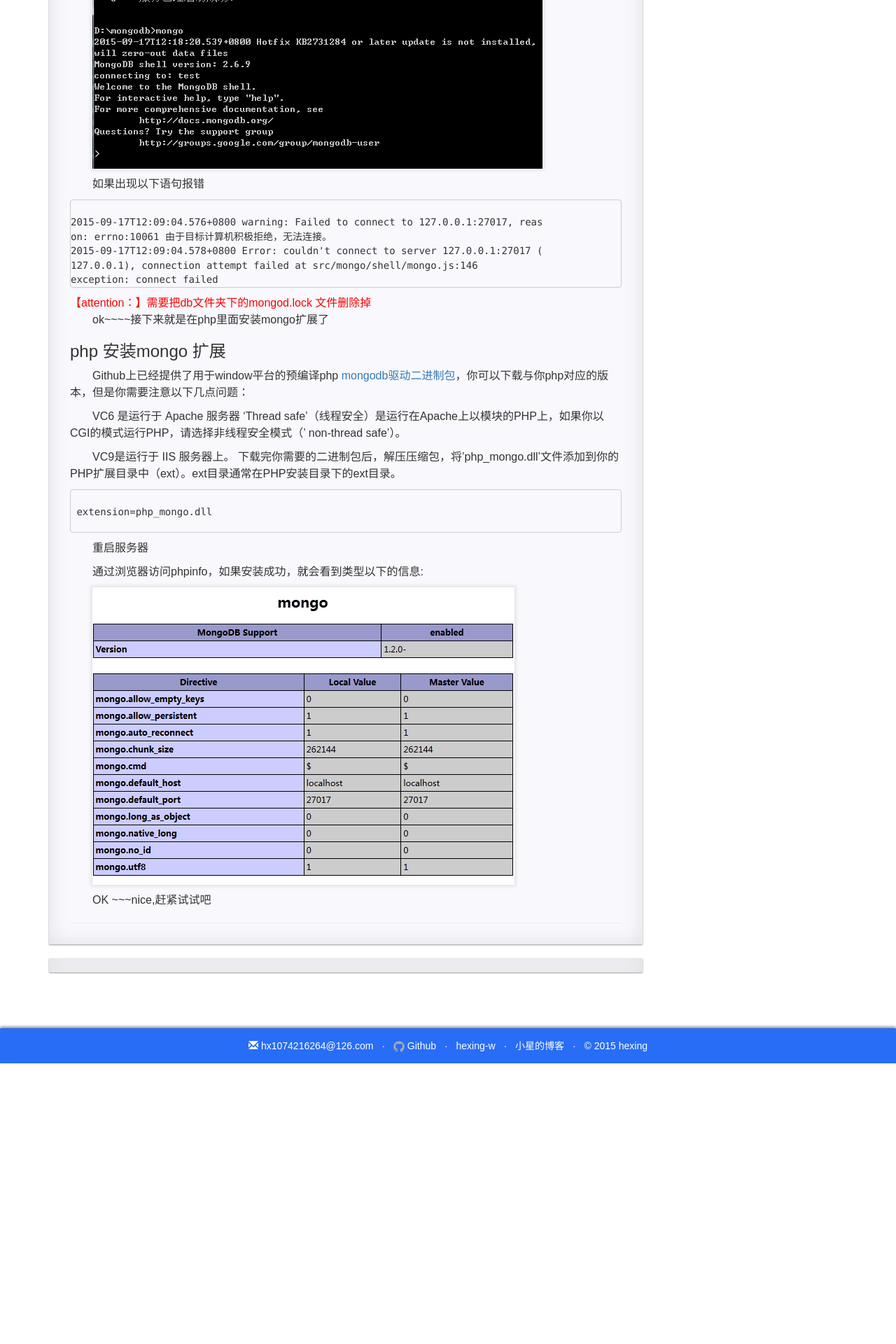
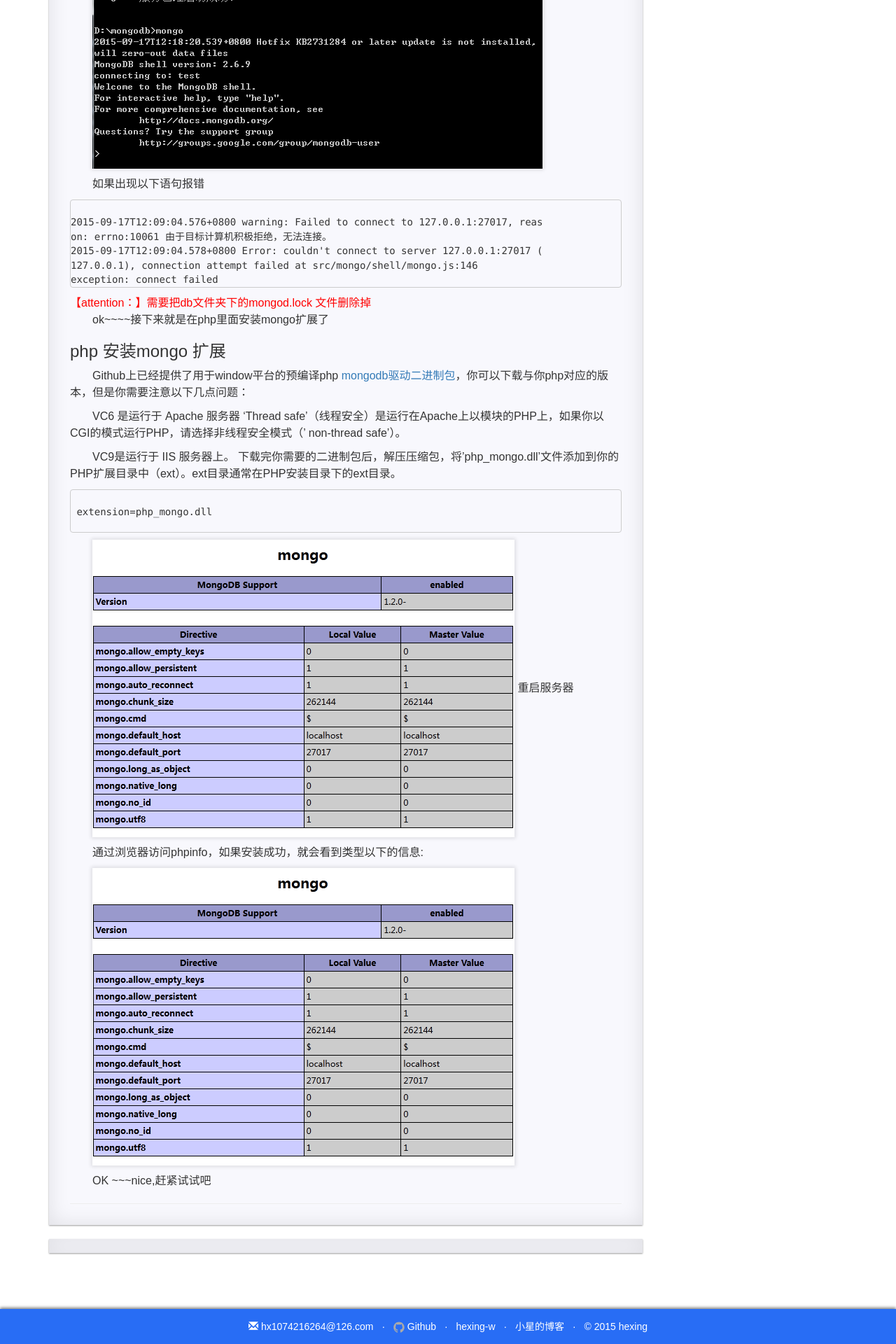
Before and after one commit to hexing-w/hexing-w.github.io, a Jekyll site: the page built from _posts/2015-09-17-windows下安装mongodb.md, in a window 1280 px wide. Shown: the part 716-2636 px from the top of the page at 70% size. Built offline with Jekyll 4.4.1, drawn with Linux system fonts in a browser that asks for light colours; nearby versions of some CDN libraries; comment, search, counter and statistics services are not loaded; a style sheet for code colours, icons or effects is not loaded; before the commit the page ends 2235 px from its top, so only the background shows below that.

Commit message:
Update 2015-09-17-windows下安装mongodb.md

```diff
--- a/_posts/2015-09-17-windows下安装mongodb.md
+++ b/_posts/2015-09-17-windows下安装mongodb.md
@@ -49,7 +49,7 @@ exception: connect failed
 <font color="red">【attention：】需要把db文件夹下的mongod.lock 文件删除掉</font>
 
 
- ok~~~~接下来就是在php里面安装mongo扩展了
+ok~~~~接下来就是在php里面安装mongo扩展了
 
 
 
@@ -70,7 +70,7 @@ VC9是运行于 IIS 服务器上。
  extension=php_mongo.dll
 </code>
 </pre>
-
+![mongo](http://hexing-w.github.io/css/pics/mongo.png)
 重启服务器
 
 通过浏览器访问phpinfo，如果安装成功，就会看到类型以下的信息:
```
